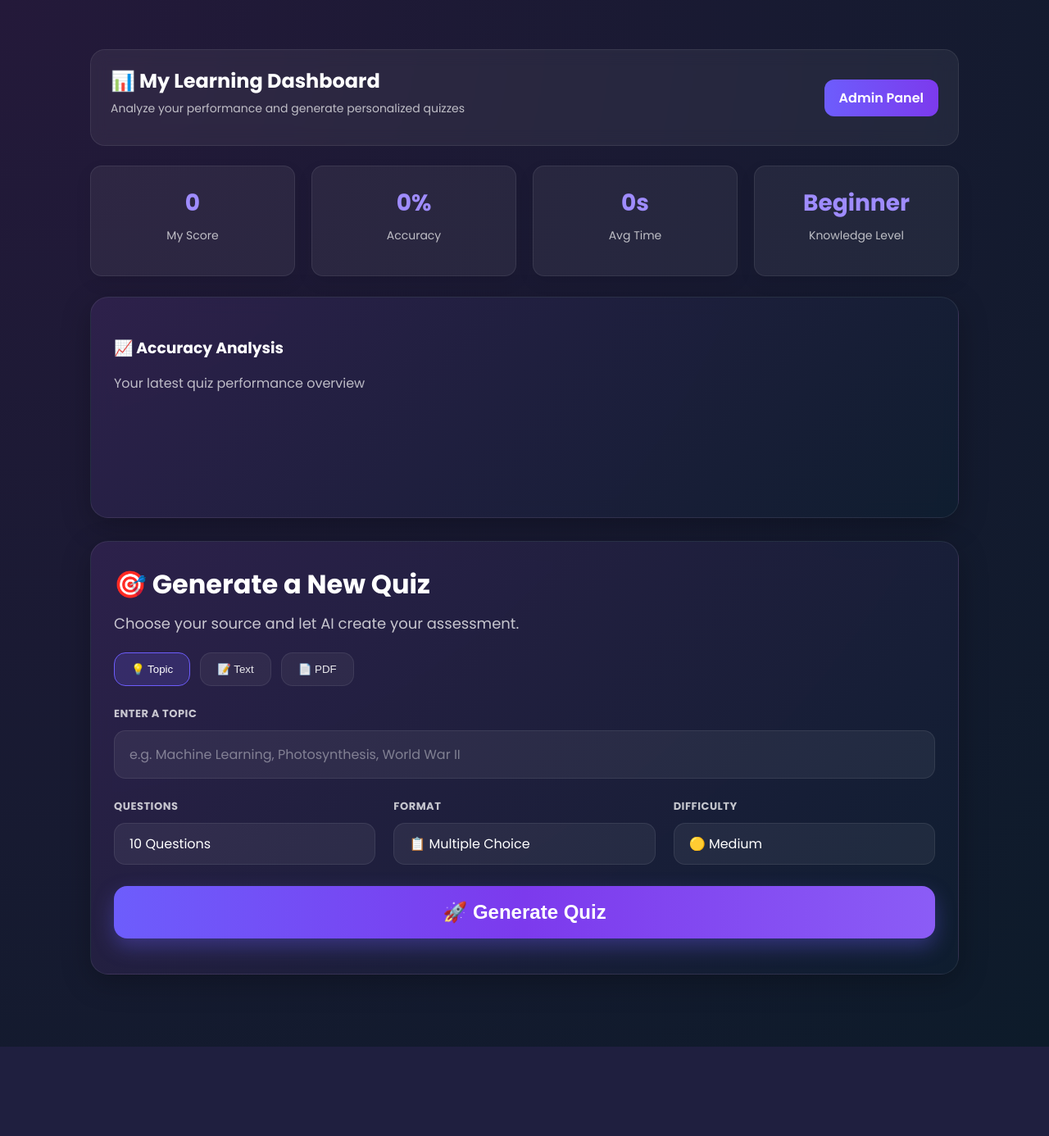
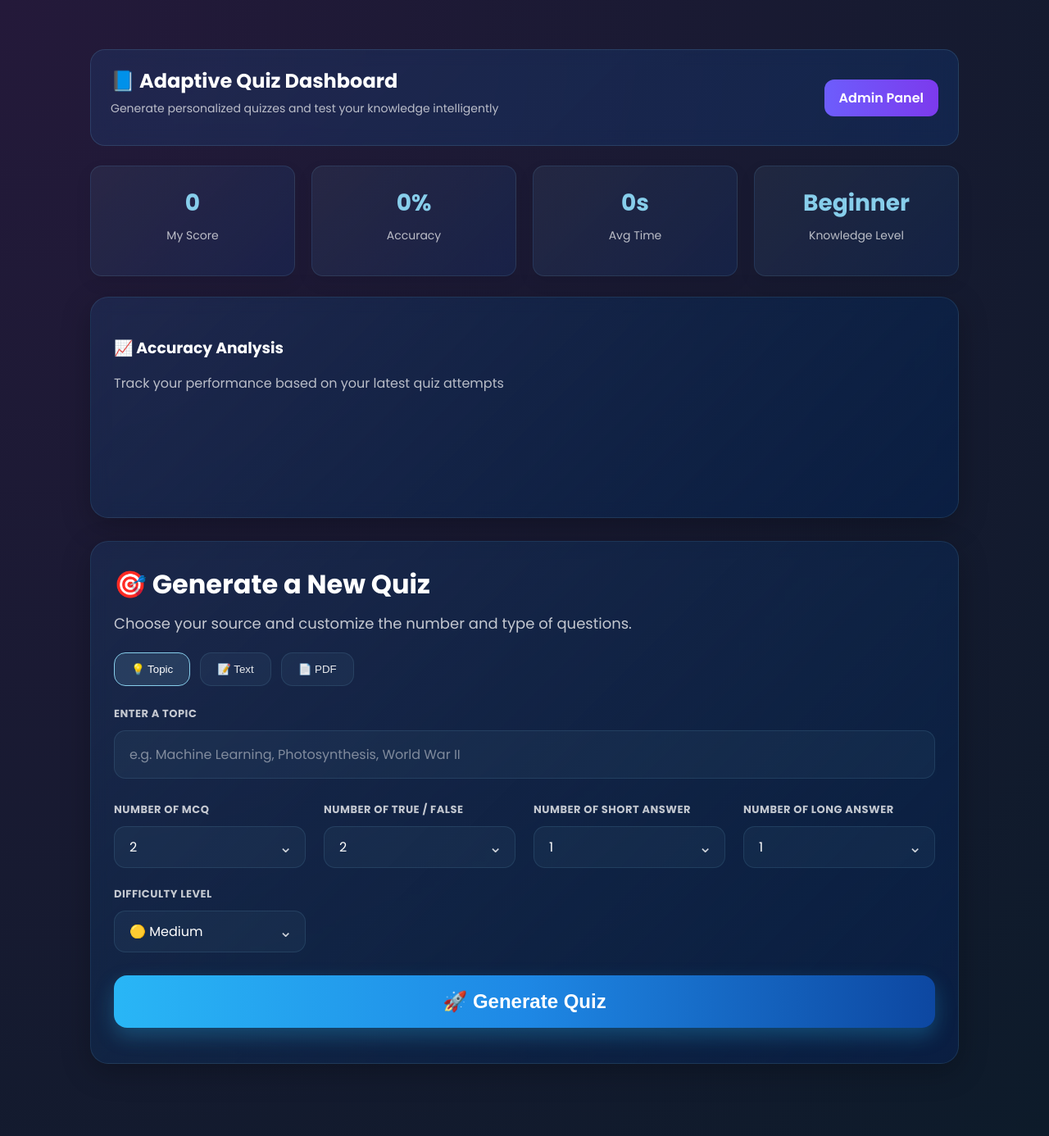
Before and after one commit to gauthamiyyani-ai/adaptive-quiz-generator, a Flask app: page /dashboard-page in a window 1280 px wide. Shown: the whole page at 82% size. Before the commit the page ends 1277 px from the top, so only its background shows below. Run offline with Flask 3, Linux system fonts and the light colour scheme.

Commit message:
Updated dashboard with blue modern UI and question type selectors

```diff
--- a/backend/static/css/style.css
+++ b/backend/static/css/style.css
@@ -872,3 +872,101 @@ textarea {
         white-space: nowrap;
     }
 }
+/* ========================= */
+/* BLUE THEME DASHBOARD FINAL */
+/* ========================= */
+
+.blue-dashboard-body {
+    background: radial-gradient(circle at top left, #0d47a1, #0a1f44);
+    min-height: 100vh;
+    color: white;
+}
+
+.blue-dashboard-body .modern-header-card {
+    background: linear-gradient(135deg, rgba(30, 136, 229, 0.12), rgba(13, 71, 161, 0.25));
+    border: 1px solid rgba(135, 206, 235, 0.15);
+}
+
+.blue-dashboard-body .modern-quiz-card {
+    background: linear-gradient(135deg, rgba(30, 136, 229, 0.12), rgba(10, 31, 68, 0.92));
+    border: 1px solid rgba(135, 206, 235, 0.12);
+}
+
+.blue-dashboard-body .analytics-card {
+    background: linear-gradient(135deg, rgba(135, 206, 235, 0.08), rgba(13, 71, 161, 0.18));
+    border: 1px solid rgba(135, 206, 235, 0.12);
+}
+
+.blue-dashboard-body .analytics-card h3 {
+    color: #87ceeb;
+}
+
+.question-config-grid {
+    display: grid;
+    grid-template-columns: repeat(auto-fit, minmax(220px, 1fr));
+    gap: 22px;
+    margin-top: 28px;
+    margin-bottom: 28px;
+}
+
+.select-wrapper {
+    position: relative;
+}
+
+.arrow-select {
+    appearance: none;
+    -webkit-appearance: none;
+    -moz-appearance: none;
+    padding-right: 45px;
+    cursor: pointer;
+}
+
+.select-arrow {
+    position: absolute;
+    right: 16px;
+    top: 50%;
+    transform: translateY(-50%);
+    color: rgba(255,255,255,0.8);
+    font-size: 20px;
+    pointer-events: none;
+    line-height: 1;
+}
+
+.blue-dashboard-body .source-tab {
+    background: rgba(135, 206, 235, 0.06);
+    border: 1px solid rgba(135, 206, 235, 0.12);
+}
+
+.blue-dashboard-body .source-tab.active {
+    background: rgba(135, 206, 235, 0.14);
+    border-color: #87ceeb;
+    color: white;
+}
+
+.blue-dashboard-body .modern-input,
+.blue-dashboard-body .modern-select,
+.blue-dashboard-body .modern-textarea,
+.blue-dashboard-body .modern-file {
+    background: rgba(135, 206, 235, 0.05);
+    border: 1px solid rgba(135, 206, 235, 0.12);
+}
+
+.blue-dashboard-body .modern-input::placeholder,
+.blue-dashboard-body .modern-textarea::placeholder {
+    color: rgba(255,255,255,0.45);
+}
+
+.blue-dashboard-body .generate-btn {
+    background: linear-gradient(90deg, #29b6f6, #1e88e5, #0d47a1);
+    box-shadow: 0 10px 25px rgba(41, 182, 246, 0.28);
+}
+
+.blue-dashboard-body .generate-btn:hover {
+    opacity: 0.96;
+}
+
+@media (max-width: 768px) {
+    .question-config-grid {
+        grid-template-columns: 1fr;
+    }
+}
--- a/backend/static/js/main.js
+++ b/backend/static/js/main.js
@@ -182,7 +182,15 @@ async function uploadContent() {
         const tf = document.getElementById("tfCount")?.value || 2;
         const short = document.getElementById("shortCount")?.value || 1;
         const long = document.getElementById("longCount")?.value || 1;
+        const totalQuestions =
+    parseInt(mcq) + parseInt(tf) + parseInt(short) + parseInt(long);
 
+if (totalQuestions === 0) {
+    alert("Please select at least one question.");
+    button.disabled = false;
+    button.innerText = "Generate Quiz";
+    return;
+}
         window.location.href =
             `/quiz-page?difficulty=${difficulty}&mcq=${mcq}&tf=${tf}&short=${short}&long=${long}`;
 
--- a/backend/templates/dashboard.html
+++ b/backend/templates/dashboard.html
@@ -5,15 +5,15 @@
     <link rel="stylesheet" href="/static/css/style.css">
     <link href="https://fonts.googleapis.com/css2?family=Poppins:wght@300;400;500;600;700&display=swap" rel="stylesheet">
 </head>
-<body class="dashboard-body modern-dashboard-body">
+<body class="dashboard-body modern-dashboard-body blue-dashboard-body">
 
 <div class="dashboard-wrapper">
 
-    <!-- Header / Analytics -->
+    <!-- Header -->
     <div class="modern-header-card">
         <div>
-            <h2>📊 My Learning Dashboard</h2>
-            <p class="dashboard-subtitle">Analyze your performance and generate personalized quizzes</p>
+            <h2>📘 Adaptive Quiz Dashboard</h2>
+            <p class="dashboard-subtitle">Generate personalized quizzes and test your knowledge intelligently</p>
         </div>
         <a href="/admin-page" class="admin-link-btn">Admin Panel</a>
     </div>
@@ -44,7 +44,7 @@
     <!-- Accuracy Graph -->
     <div class="modern-quiz-card">
         <h3 class="section-title">📈 Accuracy Analysis</h3>
-        <p class="section-subtitle">Your latest quiz performance overview</p>
+        <p class="section-subtitle">Track your performance based on your latest quiz attempts</p>
         <canvas id="accuracyChart" height="100"></canvas>
     </div>
 
@@ -53,7 +53,7 @@
 
         <div class="quiz-card-header">
             <h2>🎯 Generate a New Quiz</h2>
-            <p>Choose your source and let AI create your assessment.</p>
+            <p>Choose your source and customize the number and type of questions.</p>
         </div>
 
         <!-- Source Tabs -->
@@ -63,62 +63,96 @@
             <button onclick="showTab('pdf')" class="source-tab tab-btn">📄 PDF</button>
         </div>
 
-        <!-- Topic Input -->
+        <!-- Topic -->
         <div id="topic" class="upload-content active">
             <label class="modern-label">ENTER A TOPIC</label>
             <input type="text" id="urlInput" class="modern-input" placeholder="e.g. Machine Learning, Photosynthesis, World War II">
         </div>
 
-        <!-- Text Input -->
+        <!-- Text -->
         <div id="text" class="upload-content">
-            <label class="modern-label">PASTE YOUR TEXT</label>
+            <label class="modern-label">PASTE YOUR LEARNING MATERIAL</label>
             <textarea id="content" class="modern-textarea" placeholder="Paste your learning material here..."></textarea>
         </div>
 
-        <!-- PDF Upload -->
+        <!-- PDF -->
         <div id="pdf" class="upload-content">
             <label class="modern-label">UPLOAD PDF</label>
             <input type="file" id="fileInput" class="modern-file" accept=".pdf">
         </div>
 
-        <!-- Quiz Settings -->
-        <div class="modern-settings-grid">
+        <!-- Question Settings -->
+        <div class="question-config-grid">
 
             <div>
-                <label class="modern-label">QUESTIONS</label>
-                <select id="mcqCount" class="modern-select">
-                    <option value="5">5 Questions</option>
-                    <option value="10" selected>10 Questions</option>
-                    <option value="15">15 Questions</option>
-                    <option value="20">20 Questions</option>
+                <label class="modern-label">NUMBER OF MCQ</label>
+                <div class="select-wrapper">
+                    <select id="mcqCount" class="modern-select arrow-select">
+                        <option value="0">0</option>
+                        <option value="1">1</option>
+                        <option value="2" selected>2</option>
+                        <option value="3">3</option>
+                        <option value="4">4</option>
+                        <option value="5">5</option>
                     </select>
+                    <span class="select-arrow">⌄</span>
+                </div>
             </div>
 
             <div>
-                <label class="modern-label">FORMAT</label>
-                <select id="formatType" class="modern-select">
-                    <option value="mcq" selected>📋 Multiple Choice</option>
-                    <option value="mixed">🧠 Mixed Questions</option>
+                <label class="modern-label">NUMBER OF TRUE / FALSE</label>
+                <div class="select-wrapper">
+                    <select id="tfCount" class="modern-select arrow-select">
+                        <option value="0">0</option>
+                        <option value="1">1</option>
+                        <option value="2" selected>2</option>
+                        <option value="3">3</option>
+                        <option value="4">4</option>
                     </select>
+                    <span class="select-arrow">⌄</span>
+                </div>
             </div>
 
             <div>
-                <label class="modern-label">DIFFICULTY</label>
-                <select id="difficultyLevel" class="modern-select">
+                <label class="modern-label">NUMBER OF SHORT ANSWER</label>
+                <div class="select-wrapper">
+                    <select id="shortCount" class="modern-select arrow-select">
+                        <option value="0">0</option>
+                        <option value="1" selected>1</option>
+                        <option value="2">2</option>
+                        <option value="3">3</option>
+                    </select>
+                    <span class="select-arrow">⌄</span>
+                </div>
+            </div>
+
+            <div>
+                <label class="modern-label">NUMBER OF LONG ANSWER</label>
+                <div class="select-wrapper">
+                    <select id="longCount" class="modern-select arrow-select">
+                        <option value="0">0</option>
+                        <option value="1" selected>1</option>
+                        <option value="2">2</option>
+                    </select>
+                    <span class="select-arrow">⌄</span>
+                </div>
+            </div>
+
+            <div>
+                <label class="modern-label">DIFFICULTY LEVEL</label>
+                <div class="select-wrapper">
+                    <select id="difficultyLevel" class="modern-select arrow-select">
                         <option value="Easy">🟢 Easy</option>
                         <option value="Medium" selected>🟡 Medium</option>
                         <option value="Hard">🔴 Hard</option>
                     </select>
+                    <span class="select-arrow">⌄</span>
+                </div>
             </div>
 
         </div>
 
-        <!-- Hidden values for compatibility -->
-        <input type="hidden" id="tfCount" value="0">
-        <input type="hidden" id="shortCount" value="0">
-        <input type="hidden" id="longCount" value="0">
-
-        <button id="uploadBtn" onclick="prepareQuizSettings()" class="generate-btn">
+        <button id="uploadBtn" onclick="uploadContent()" class="generate-btn">
             🚀 Generate Quiz
         </button>
 
@@ -130,28 +164,5 @@
 
 <script src="https://cdn.jsdelivr.net/npm/chart.js"></script>
 <script src="/static/js/main.js"></script>
-
-<script>
-function prepareQuizSettings() {
-    const format = document.getElementById("formatType").value;
-    const mcq = document.getElementById("mcqCount").value;
-
-    if (format === "mcq") {
-        document.getElementById("mcqCount").value = mcq;
-        document.getElementById("tfCount").value = 0;
-        document.getElementById("shortCount").value = 0;
-        document.getElementById("longCount").value = 0;
-    } else {
-        // Mixed mode
-        document.getElementById("mcqCount").value = Math.max(2, Math.floor(mcq * 0.4));
-        document.getElementById("tfCount").value = Math.max(1, Math.floor(mcq * 0.3));
-        document.getElementById("shortCount").value = Math.max(1, Math.floor(mcq * 0.2));
-        document.getElementById("longCount").value = Math.max(1, Math.floor(mcq * 0.1));
-    }
-
-    uploadContent();
-}
-</script>
-
 </body>
 </html>
```
Lines whose indentation alone changed are shown as unchanged.
